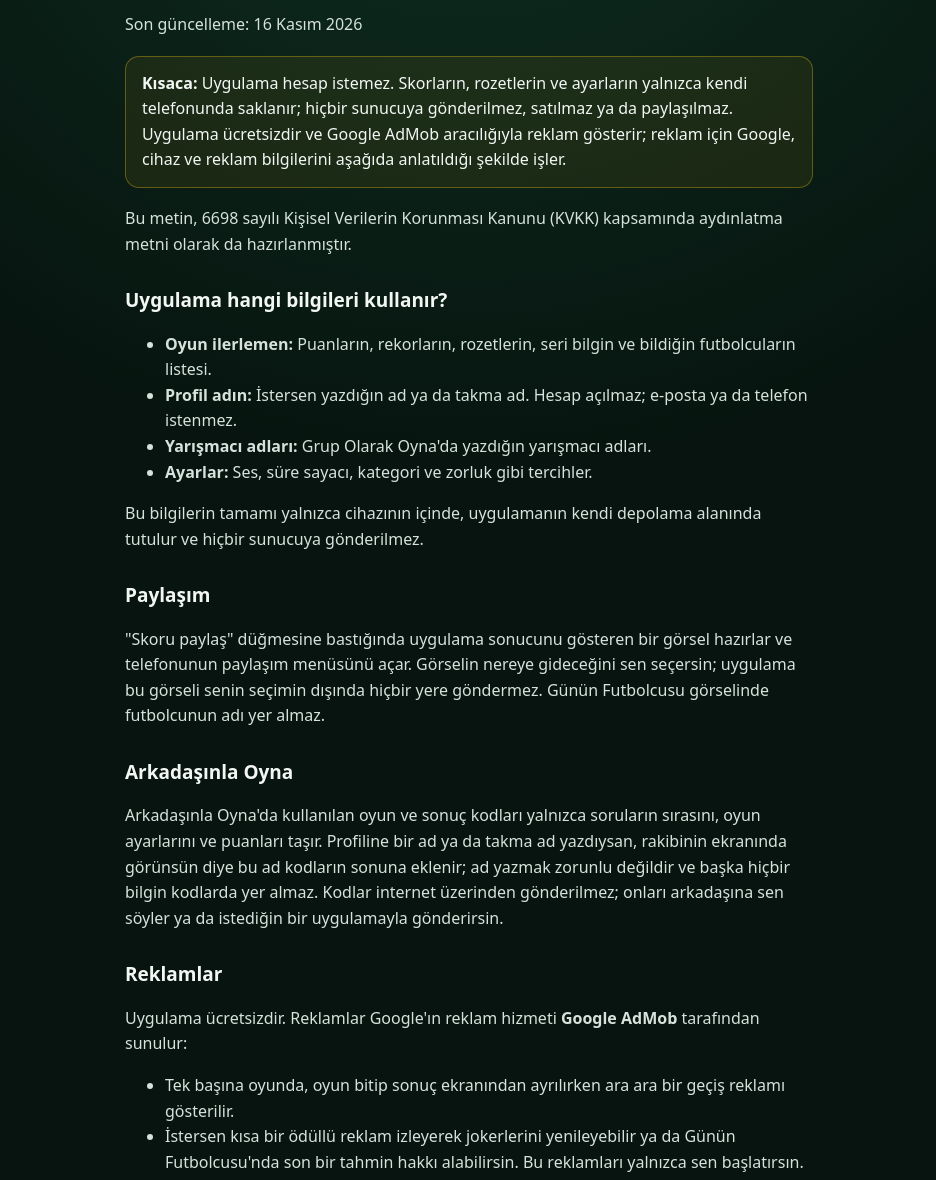
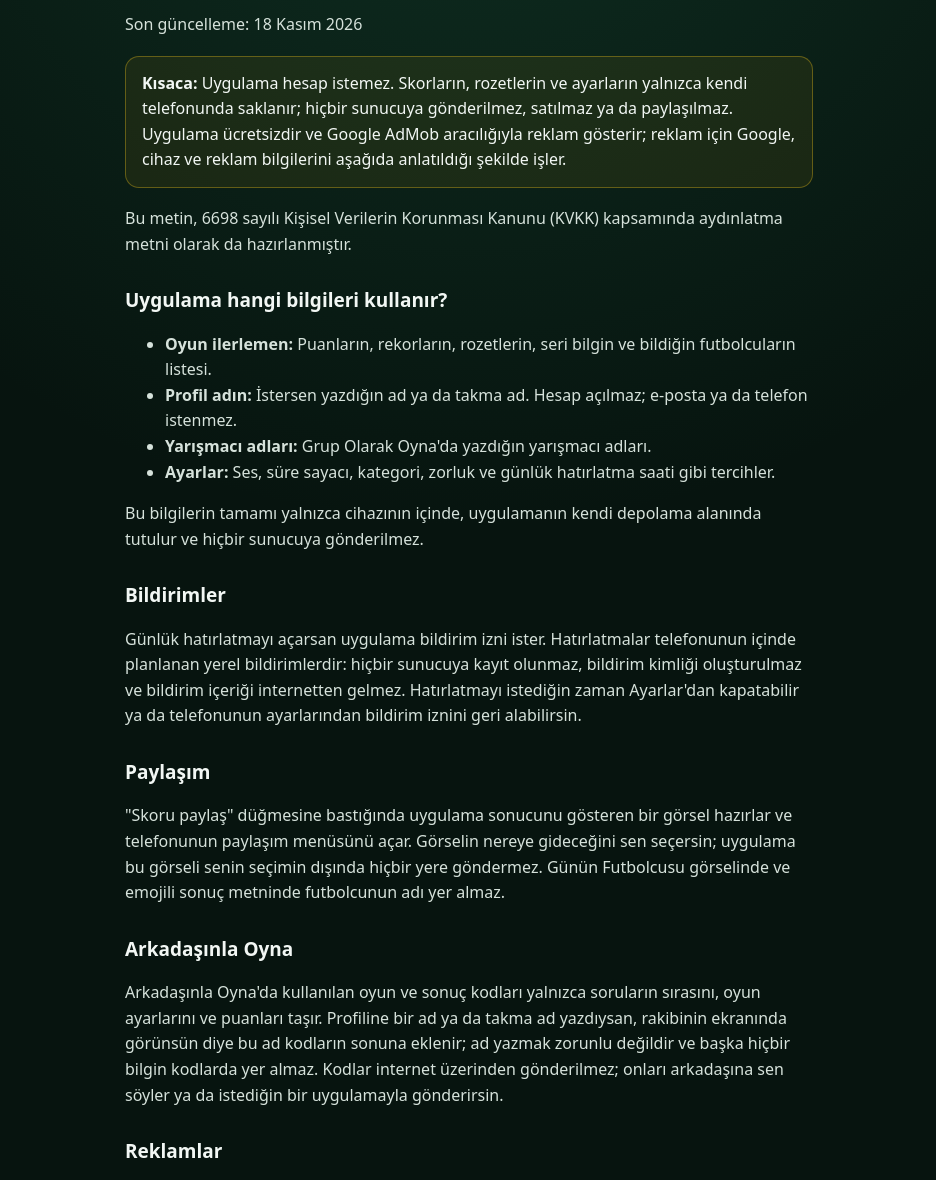
Before and after one commit to mekatronizm1-coder/hangi-futbolcu, a plain HTML site: page gizlilik.html in a window 1280 px wide. Shown: the part 134-1314 px from the top of the page, without its empty margins (171-1107 px from the left). Drawn offline with Linux system fonts and the light colour scheme.

Commit message:
Geçmiş günler, emojili paylaşım ve günlük hatırlatmayı ekle
Gizlilik politikasına yerel bildirimler bölümü eklendi; destek ve tanıtım sayfaları güncellendi.

Co-Authored-By: Claude Opus 5.5 <noreply@anthropic.com>

```diff
--- a/gizlilik.html
+++ b/gizlilik.html
@@ -15,7 +15,7 @@
     </header>
     <main class="page">
 <h1>Hangi Futbolcu? Gizlilik Politikası</h1>
-<p class="muted">Son güncelleme: 16 Kasım 2026</p>
+<p class="muted">Son güncelleme: 18 Kasım 2026</p>
 
 <div class="box"><b>Kısaca:</b> Uygulama hesap istemez. Skorların, rozetlerin ve ayarların yalnızca kendi telefonunda saklanır; hiçbir sunucuya gönderilmez, satılmaz ya da paylaşılmaz. Uygulama ücretsizdir ve Google AdMob aracılığıyla reklam gösterir; reklam için Google, cihaz ve reklam bilgilerini aşağıda anlatıldığı şekilde işler.</div>
 
@@ -26,12 +26,15 @@
   <li><b>Oyun ilerlemen:</b> Puanların, rekorların, rozetlerin, seri bilgin ve bildiğin futbolcuların listesi.</li>
   <li><b>Profil adın:</b> İstersen yazdığın ad ya da takma ad. Hesap açılmaz; e-posta ya da telefon istenmez.</li>
   <li><b>Yarışmacı adları:</b> Grup Olarak Oyna'da yazdığın yarışmacı adları.</li>
-  <li><b>Ayarlar:</b> Ses, süre sayacı, kategori ve zorluk gibi tercihler.</li>
+  <li><b>Ayarlar:</b> Ses, süre sayacı, kategori, zorluk ve günlük hatırlatma saati gibi tercihler.</li>
 </ul>
 <p>Bu bilgilerin tamamı yalnızca cihazının içinde, uygulamanın kendi depolama alanında tutulur ve hiçbir sunucuya gönderilmez.</p>
 
+<h2>Bildirimler</h2>
+<p>Günlük hatırlatmayı açarsan uygulama bildirim izni ister. Hatırlatmalar telefonunun içinde planlanan yerel bildirimlerdir: hiçbir sunucuya kayıt olunmaz, bildirim kimliği oluşturulmaz ve bildirim içeriği internetten gelmez. Hatırlatmayı istediğin zaman Ayarlar'dan kapatabilir ya da telefonunun ayarlarından bildirim iznini geri alabilirsin.</p>
+
 <h2>Paylaşım</h2>
-<p>"Skoru paylaş" düğmesine bastığında uygulama sonucunu gösteren bir görsel hazırlar ve telefonunun paylaşım menüsünü açar. Görselin nereye gideceğini sen seçersin; uygulama bu görseli senin seçimin dışında hiçbir yere göndermez. Günün Futbolcusu görselinde futbolcunun adı yer almaz.</p>
+<p>"Skoru paylaş" düğmesine bastığında uygulama sonucunu gösteren bir görsel hazırlar ve telefonunun paylaşım menüsünü açar. Görselin nereye gideceğini sen seçersin; uygulama bu görseli senin seçimin dışında hiçbir yere göndermez. Günün Futbolcusu görselinde ve emojili sonuç metninde futbolcunun adı yer almaz.</p>
 
 <h2>Arkadaşınla Oyna</h2>
 <p>Arkadaşınla Oyna'da kullanılan oyun ve sonuç kodları yalnızca soruların sırasını, oyun ayarlarını ve puanları taşır. Profiline bir ad ya da takma ad yazdıysan, rakibinin ekranında görünsün diye bu ad kodların sonuna eklenir; ad yazmak zorunlu değildir ve başka hiçbir bilgin kodlarda yer almaz. Kodlar internet üzerinden gönderilmez; onları arkadaşına sen söyler ya da istediğin bir uygulamayla gönderirsin.</p>
@@ -40,7 +43,7 @@
 <p>Uygulama ücretsizdir. Reklamlar Google'ın reklam hizmeti <b>Google AdMob</b> tarafından sunulur:</p>
 <ul>
   <li>Tek başına oyunda, oyun bitip sonuç ekranından ayrılırken ara ara bir geçiş reklamı gösterilir.</li>
-  <li>İstersen kısa bir ödüllü reklam izleyerek jokerlerini yenileyebilir ya da Günün Futbolcusu'nda son bir tahmin hakkı alabilirsin. Bu reklamları yalnızca sen başlatırsın.</li>
+  <li>İstersen kısa bir ödüllü reklam izleyerek jokerlerini yenileyebilir, Günün Futbolcusu'nda son bir tahmin hakkı alabilir ya da kaçırdığın bir günü açabilirsin. Bu reklamları yalnızca sen başlatırsın.</li>
 </ul>
 <p>Reklamı gösterebilmek, ölçebilmek ve kötüye kullanımı önleyebilmek için Google; IP adresi ve buna dayalı yaklaşık konum, cihaz ve işletim sistemi bilgileri, reklam kimliği (Android'de Google reklam kimliği; iPhone'da yalnızca izin verdiysen IDFA) ve reklamla etkileşimin gibi bilgileri toplayabilir ve işleyebilir. Bu işlemler <a href="https://policies.google.com/privacy">Google Gizlilik Politikası</a>'na tabidir; Google'ın bu bilgileri nasıl kullandığını <a href="https://policies.google.com/technologies/partner-sites">bu sayfada</a> okuyabilirsin. Oyun ilerlemen ve yazdığın adlar reklam şirketine gönderilmez.</p>
 
```
Also changed, not shown: destek.html (+4 -2 lines), index.html (+3 -2 lines).
